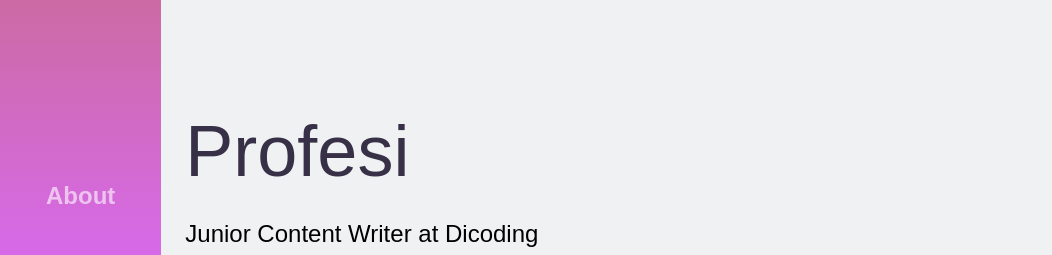
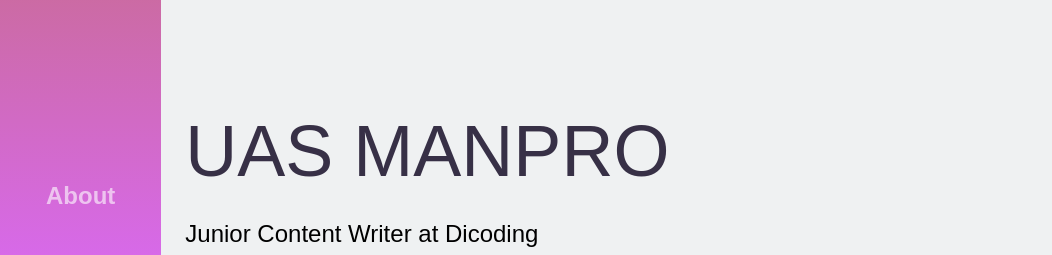
Before and after one commit to itsmehjess/cobauas3, a plain HTML site: page index.html in a window 1280 px wide. Shown: the part 82-337 px from the top of the page, 0-1052 px from the left. Drawn offline with Linux system fonts and the light colour scheme.

Commit message:
mengganti judul web

```diff
--- a/index.html
+++ b/index.html
@@ -22,7 +22,7 @@
               <section class="hero">
                   <img src="online.png" alt="">
               <div class="hero-content">
-                  <h1>Profesi</h1><br></h2>Junior Content Writer at Dicoding</h2><br><br>
+                  <h1>UAS MANPRO</h1><br></h2>Junior Content Writer at Dicoding</h2><br><br>
 <p> Lorem ipsum dolor sit amet consectetur adipisicing elit. Dignissimos, aperiam dolore assumenda velit repellendus recusandae magni consectetur mollitia facere incidunt inventore perspiciatis  debitis doloribus ullam minima culpa voluptatem. Repellendus, option.</p>
 <a href="" class="action-btn">Profile Saya</a>
               </div>
```
